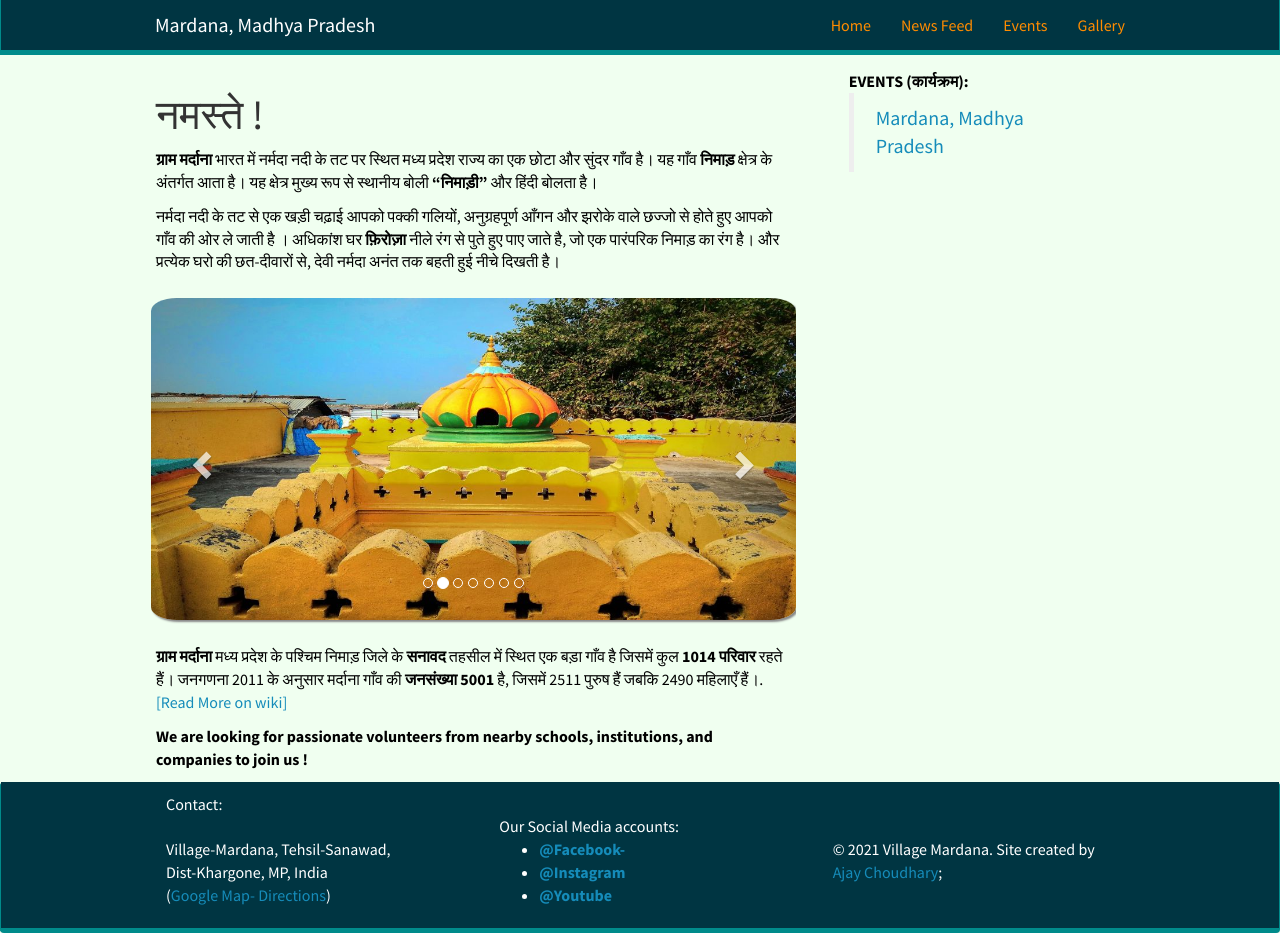
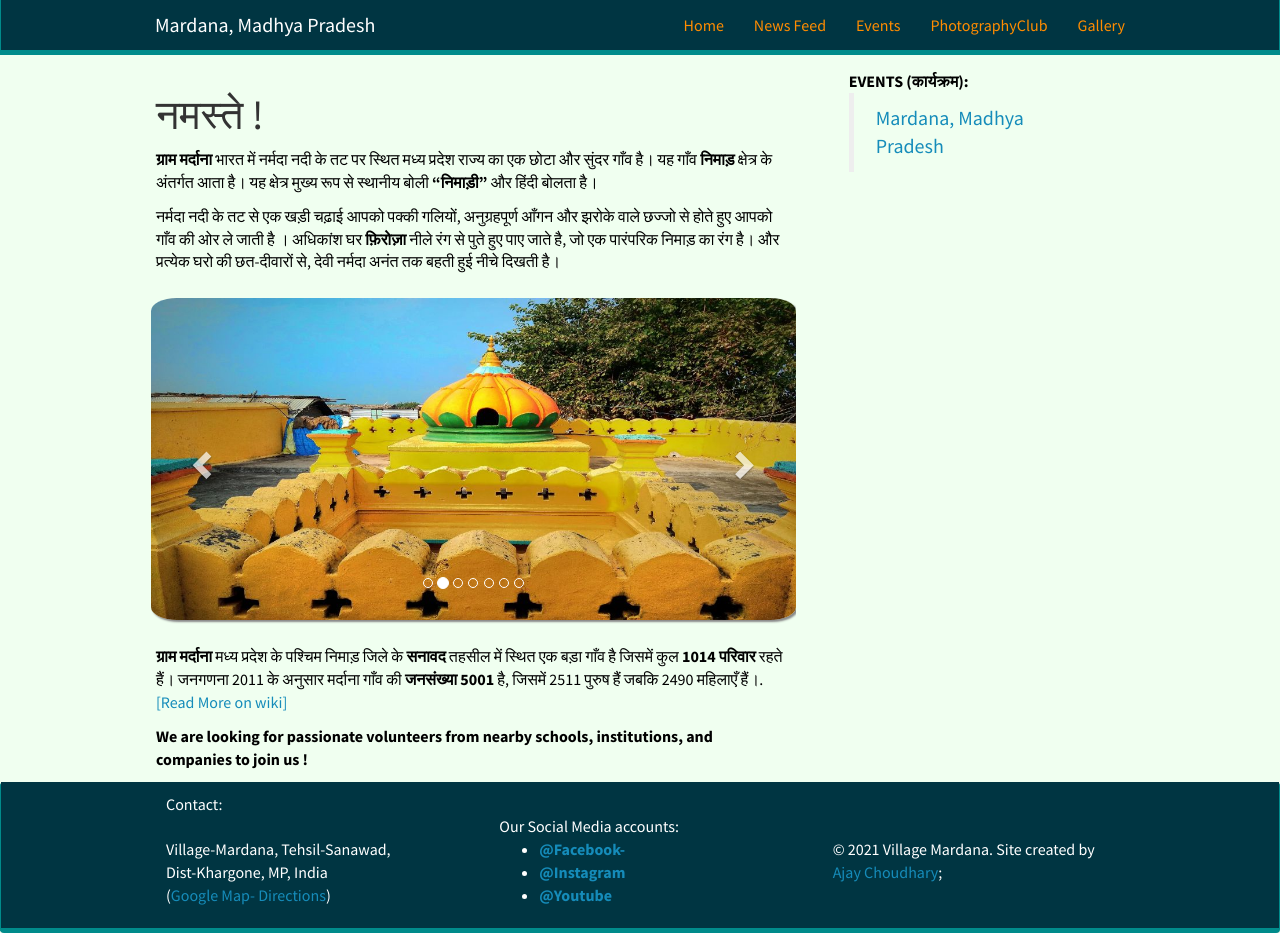
Before and after one commit to village-mardana/village-mardana.github.io, a Jekyll site: the page built from _pages/home.md, in a window 1280 px wide and 933 px high. Built offline with Jekyll 4.4.1, drawn with Linux system fonts in a browser that asks for light colours; nearby versions of some CDN libraries.

Commit message:
Update header.html

```diff
--- a/_includes/header.html
+++ b/_includes/header.html
@@ -16,7 +16,10 @@
 		<!--li><a href="{{ site.url }}{{ site.baseurl }}/team">Team</a></li-->
 		<li><a href="{{ site.url }}{{ site.baseurl }}/news">News Feed</a></li>
 		<li><a href="{{ site.url }}{{ site.baseurl }}/events">Events</a></li>
+		<li><a href="{{ site.url }}{{ site.baseurl }}/Mayurana-PhotographyClub">PhotographyClub</a></li>
 		<li><a href="{{ site.url }}{{ site.baseurl }}/pictures">Gallery</a></li>
+
+
 	  </ul>
 	</div>
   </div>
```
